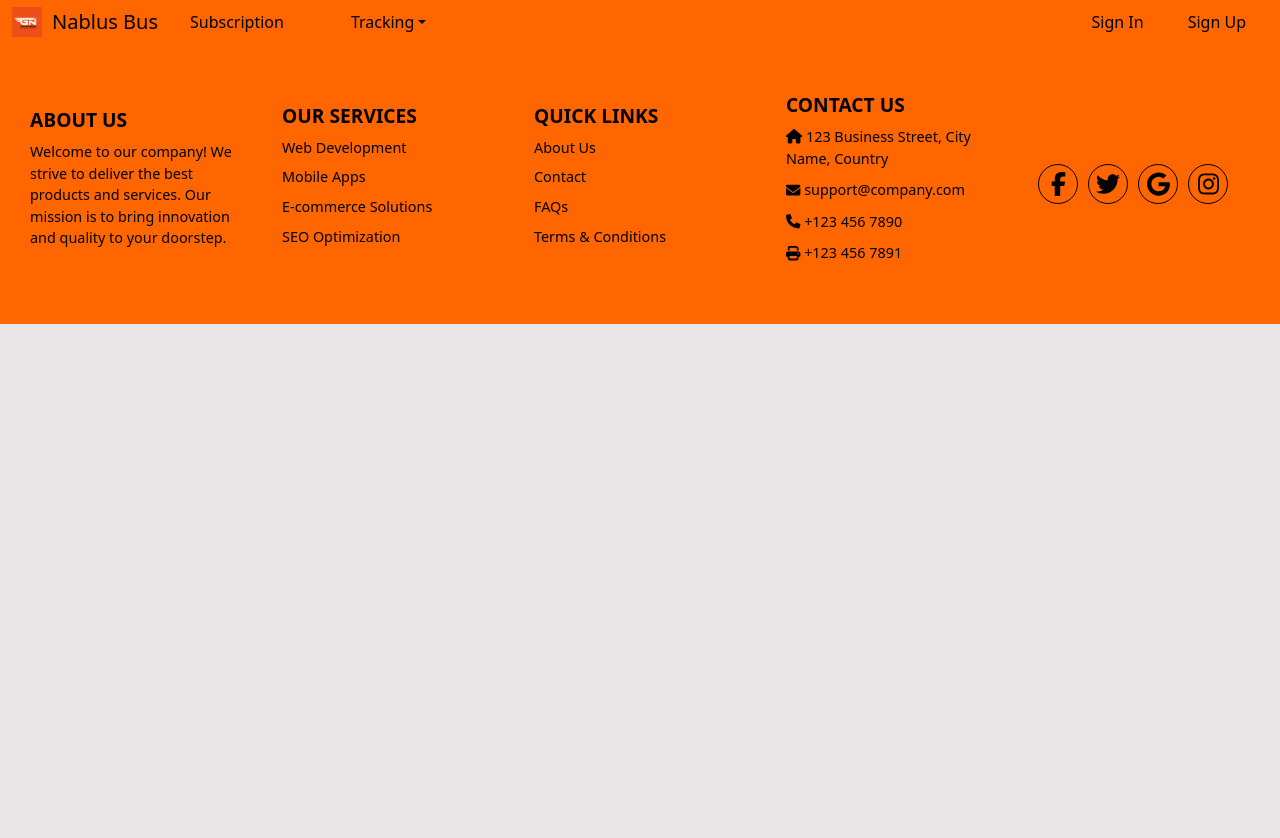
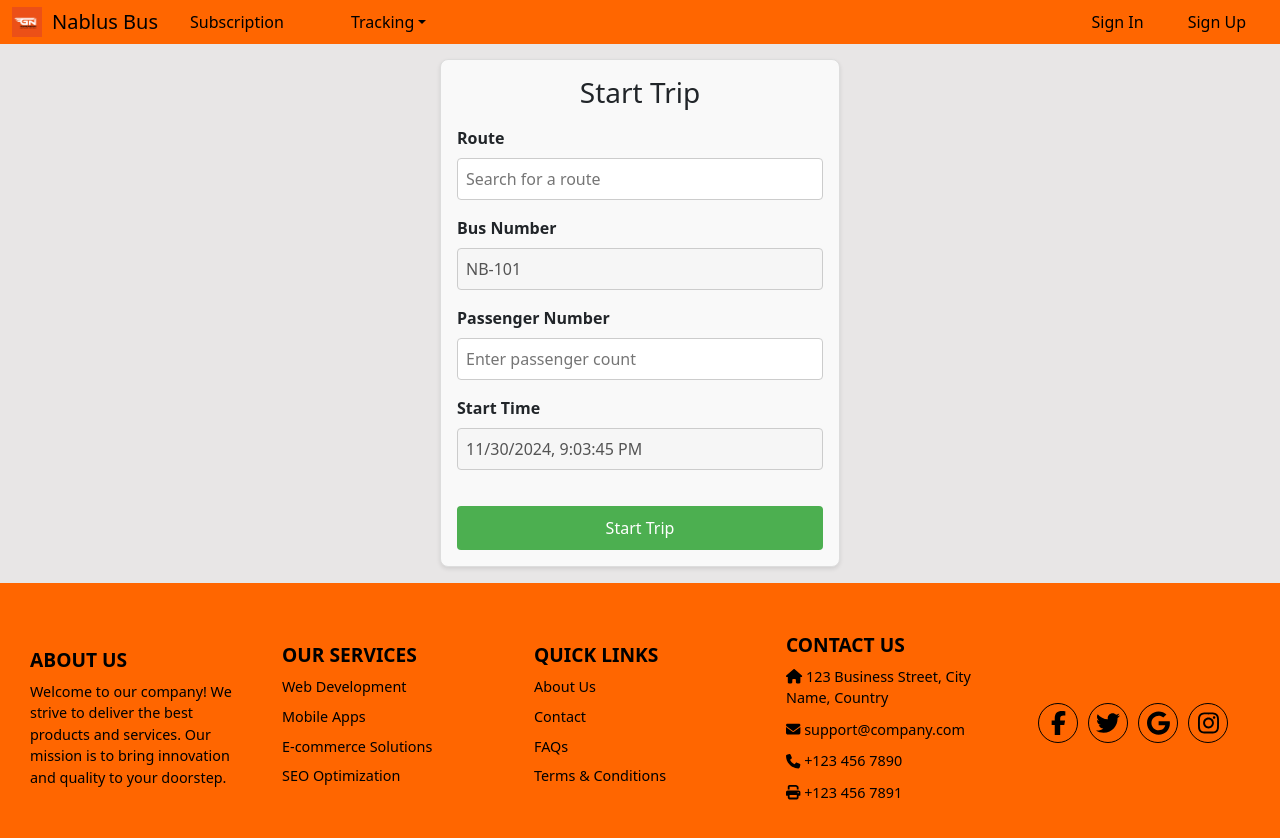
Before and after one commit to omarPALE/NablusBus, a React (Vite) app in the folder web/client/login/: page /trip in a window 1280 px wide. Shown: the top 838 px of the page. Built offline with nearby package versions, Linux system fonts and the light colour scheme.

Commit message:
add start trip page and style it

```diff
--- a/web/client/login/component/Basic-component/Nav.jsx
+++ b/web/client/login/component/Basic-component/Nav.jsx
@@ -70,6 +70,16 @@ export default function Nav(props) {
                 </a>
               </li>
             )}
+            {props.userState.loggedIn && props.userState.role === "driver" && (
+              <li>
+                <a
+                  className="btn btn-outline-success"
+                  onClick={() => navigate("/trip")}
+                >
+                  Start Trip
+                </a>
+              </li>
+            )}
             {props.userState.loggedIn &&
               props.userState.role === "administrator" && (
                 <li>
--- /dev/null
+++ b/web/client/login/component/start-trip/StartTrip.jsx
@@ -0,0 +1,112 @@
+import { useState, useEffect } from "react";
+import PropTypes from "prop-types";
+import "./start-trip.css";
+const StartTripCard = ({ busNumber, availableRoutes, onStartTrip }) => {
+  const [route, setRoute] = useState("");
+  const [filteredRoutes, setFilteredRoutes] = useState(availableRoutes);
+  const [passengerCount, setPassengerCount] = useState("");
+  const [startTime, setStartTime] = useState("");
+  const [isFocused, setIsFocused] = useState(false); // To handle dropdown visibility
+
+  useEffect(() => {
+    const now = new Date();
+    const formattedTime = now.toLocaleString(); // e.g., "12/12/2024, 10:00:00 AM"
+    setStartTime(formattedTime);
+  }, []);
+
+  const handleSearch = (searchText) => {
+    const filtered = availableRoutes.filter((route) =>
+      route.toLowerCase().includes(searchText.toLowerCase())
+    );
+    setFilteredRoutes(filtered);
+    setRoute(searchText); // Keep the input value updated
+  };
+
+  const handleSelectRoute = (selectedRoute) => {
+    setRoute(selectedRoute);
+    setFilteredRoutes(availableRoutes); // Reset to show all routes again
+    setIsFocused(false); // Hide dropdown after selection
+  };
+
+  const handleStartTrip = () => {
+    if (route && passengerCount) {
+      onStartTrip({
+        route,
+        busNumber,
+        passengerCount,
+        startTime,
+      });
+      setRoute("");
+      setPassengerCount("");
+    } else {
+      alert("Please select a route and set the passenger number.");
+    }
+  };
+
+  return (
+    <div className="start-trip-card">
+      <h3>Start Trip</h3>
+      <form>
+        <div className="form-group">
+          <label htmlFor="route">Route</label>
+          <input
+            type="text"
+            id="route"
+            value={route}
+            onChange={(e) => handleSearch(e.target.value)}
+            onFocus={() => setIsFocused(true)} // Show dropdown on focus
+            onBlur={() => setTimeout(() => setIsFocused(false), 200)} // Hide dropdown on blur after a slight delay
+            placeholder="Search for a route"
+          />
+          {isFocused && filteredRoutes.length > 0 && (
+            <ul className="route-dropdown">
+              {filteredRoutes.map((r, index) => (
+                <li
+                  key={index}
+                  onClick={() => handleSelectRoute(r)}
+                  className="route-item"
+                >
+                  {r}
+                </li>
+              ))}
+            </ul>
+          )}
+        </div>
+        <div className="form-group">
+          <label htmlFor="busNumber">Bus Number</label>
+          <input type="text" id="busNumber" value={busNumber} disabled />
+        </div>
+        <div className="form-group">
+          <label htmlFor="passengerCount">Passenger Number</label>
+          <input
+            type="number"
+            id="passengerCount"
+            value={passengerCount}
+            onChange={(e) => setPassengerCount(e.target.value)}
+            placeholder="Enter passenger count"
+          />
+        </div>
+        <div className="form-group">
+          <label htmlFor="startTime">Start Time</label>
+          <input type="text" id="startTime" value={startTime} disabled />
+        </div>
+        <button
+          type="button"
+          className="start-trip-button"
+          onClick={handleStartTrip}
+        >
+          Start Trip
+        </button>
+      </form>
+    </div>
+  );
+};
+
+// PropTypes for type checking
+StartTripCard.propTypes = {
+  busNumber: PropTypes.string.isRequired, // Bus number should be a string
+  availableRoutes: PropTypes.arrayOf(PropTypes.string).isRequired, // Routes should be an array of strings
+  onStartTrip: PropTypes.func.isRequired, // Function to handle trip start
+};
+
+export default StartTripCard;
--- /dev/null
+++ b/web/client/login/component/start-trip/start-trip.css
@@ -0,0 +1,71 @@
+.start-trip-card {
+  border: 1px solid #ddd;
+  border-radius: 8px;
+  padding: 16px;
+  max-width: 400px;
+  margin: 16px auto;
+  background: #f9f9f9;
+  box-shadow: 0 2px 4px rgba(0, 0, 0, 0.1);
+}
+
+.start-trip-card h3 {
+  margin-bottom: 16px;
+  text-align: center;
+}
+
+.form-group {
+  margin-bottom: 16px;
+  position: relative;
+}
+
+.form-group label {
+  display: block;
+  font-weight: bold;
+  margin-bottom: 8px;
+}
+
+.form-group input {
+  width: 100%;
+  padding: 8px;
+  font-size: 16px;
+  border: 1px solid #ccc;
+  border-radius: 4px;
+}
+
+.route-dropdown {
+  list-style: none;
+  padding: 0;
+  margin: 4px 0 0;
+  border: 1px solid #ccc;
+  border-radius: 4px;
+  max-height: 150px;
+  overflow-y: auto;
+  background: #fff;
+  position: absolute;
+  width: 100%;
+  z-index: 10;
+}
+
+.route-item {
+  padding: 8px;
+  cursor: pointer;
+}
+
+.route-item:hover {
+  background: #f0f0f0;
+}
+
+.start-trip-button {
+  width: 100%;
+  padding: 10px;
+  background-color: #4caf50;
+  color: white;
+  border: none;
+  border-radius: 4px;
+  font-size: 16px;
+  cursor: pointer;
+}
+
+.start-trip-button:hover {
+  background-color: #45a049;
+}
--- a/web/client/login/src/App.jsx
+++ b/web/client/login/src/App.jsx
@@ -13,7 +13,7 @@ import { Layout } from "antd";
 import Navbar from "../component/admin-dashBoard/Nav";
 import Sidebar from "../component/admin-dashBoard/SideBar";
 import Dashboard from "../component/admin-dashBoard/DashBoard";
-
+import StartTripCard from "../component/start-trip/StartTrip";
 function App() {
   const [userState, setUserState] = useState({
     loggedIn: false,
@@ -22,7 +22,10 @@ function App() {
     userID: 0,
     role: "passenger",
   });
-
+  const handleStartTrip = (tripDetails) => {
+    console.log("Trip started:", tripDetails);
+    // Send trip details to the backend or perform other actions
+  };
   return (
     <div className="main-container">
       <Nav userState={userState} setUserState={setUserState} />
@@ -49,6 +52,18 @@ function App() {
           path="/subscription"
           element={
             <Subscription setUserState={setUserState} userState={userState} />
+          }
+        />
+        <Route
+          path="/trip"
+          element={
+            <StartTripCard
+              setUserState={setUserState}
+              userState={userState}
+              busNumber="NB-101"
+              availableRoutes={["Route A", "Route B", "Route C"]}
+              onStartTrip={handleStartTrip}
+            />
           }
         />
         {userState.loggedIn && (
```
